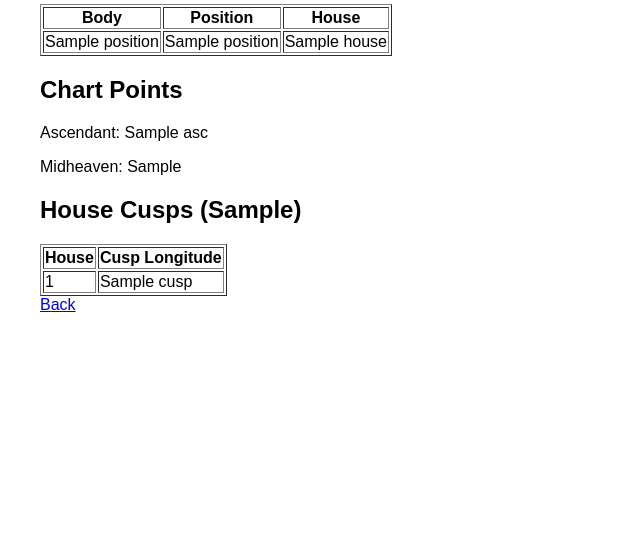
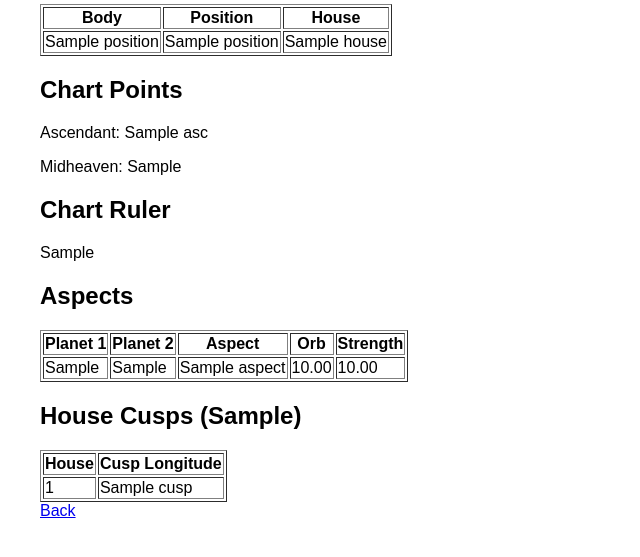
Before and after one commit to tsvb/moonandsun, a Flask app: template templates/chart.html in a window 1280 px wide. Shown: the part 196-753 px from the top of the page, without its empty margins (0-640 px from the left). Run offline with Flask 3, Linux system fonts and the light colour scheme; the template is opened without the code that fills it: most values are stand-ins (such as "Sample title", 1, 10 or a date in 2020).

Commit message:
Document new astrology features

```diff
--- a/app.py
+++ b/app.py
@@ -9,6 +9,31 @@ ZODIAC_SIGNS = [
     'Aries', 'Taurus', 'Gemini', 'Cancer', 'Leo', 'Virgo',
     'Libra', 'Scorpio', 'Sagittarius', 'Capricorn', 'Aquarius', 'Pisces'
 ]
+
+# Mapping of zodiac signs to their ruling planets for chart ruler detection
+SIGN_RULERS = {
+    'Aries': 'Mars',
+    'Taurus': 'Venus',
+    'Gemini': 'Mercury',
+    'Cancer': 'Moon',
+    'Leo': 'Sun',
+    'Virgo': 'Mercury',
+    'Libra': 'Venus',
+    'Scorpio': 'Pluto',
+    'Sagittarius': 'Jupiter',
+    'Capricorn': 'Saturn',
+    'Aquarius': 'Uranus',
+    'Pisces': 'Neptune',
+}
+
+# Aspect configuration: aspect angle and maximum orb
+ASPECTS_INFO = {
+    'Conjunction': {'angle': 0, 'orb': 8},
+    'Opposition': {'angle': 180, 'orb': 8},
+    'Square': {'angle': 90, 'orb': 6},
+    'Trine': {'angle': 120, 'orb': 6},
+    'Sextile': {'angle': 60, 'orb': 4},
+}
 
 
 def format_longitude(deg):
@@ -78,6 +103,43 @@ def compute_positions(jd):
         positions[name] = lon_lat_dist[0]
     return positions
 
+
+def angular_distance(lon1, lon2):
+    """Return smallest angular distance between two longitudes."""
+    diff = abs(lon1 - lon2) % 360
+    if diff > 180:
+        diff = 360 - diff
+    return diff
+
+
+def compute_aspects(positions):
+    """Return list of major aspects between bodies with orb and strength."""
+    aspects = []
+    names = list(positions.keys())
+    for i in range(len(names)):
+        for j in range(i + 1, len(names)):
+            p1 = names[i]
+            p2 = names[j]
+            diff = angular_distance(positions[p1], positions[p2])
+            for aspect, info in ASPECTS_INFO.items():
+                orb = abs(diff - info['angle'])
+                if orb <= info['orb']:
+                    strength = max(0.0, 1 - orb / info['orb'])
+                    aspects.append({
+                        'planet1': p1,
+                        'planet2': p2,
+                        'aspect': aspect,
+                        'orb': orb,
+                        'strength': strength,
+                    })
+    return aspects
+
+
+def chart_ruler(asc_longitude):
+    """Return the planetary ruler of the ascendant sign."""
+    sign = ZODIAC_SIGNS[int(asc_longitude // 30) % 12]
+    return SIGN_RULERS.get(sign)
+
 app = Flask(__name__)
 app.secret_key = 'development-secret-key'
 
@@ -137,6 +199,8 @@ def index():
             positions = compute_positions(jd)
             chart_points = compute_chart_points(jd, lat, lon, hsys)
             houses = compute_house_positions(positions, chart_points['cusps'])
+            aspects = compute_aspects(positions)
+            ruler = chart_ruler(chart_points['asc'])
             formatted_positions = {n: format_longitude(p) for n, p in positions.items()}
             formatted_asc = format_longitude(chart_points['asc'])
             formatted_mc = format_longitude(chart_points['mc'])
@@ -145,6 +209,8 @@ def index():
                 'chart.html',
                 positions=formatted_positions,
                 houses=houses,
+                aspects=aspects,
+                chart_ruler=ruler,
                 lat=lat,
                 lon=lon,
                 dt=dt,
--- a/templates/chart.html
+++ b/templates/chart.html
@@ -22,6 +22,22 @@
   <h2>Chart Points</h2>
   <p>Ascendant: {{ asc }}</p>
   <p>Midheaven: {{ mc }}</p>
+  <h2>Chart Ruler</h2>
+  <p>{{ chart_ruler }}</p>
+
+  <h2>Aspects</h2>
+  <table border="1">
+    <tr><th>Planet 1</th><th>Planet 2</th><th>Aspect</th><th>Orb</th><th>Strength</th></tr>
+    {% for asp in aspects %}
+    <tr>
+      <td>{{ asp.planet1 }}</td>
+      <td>{{ asp.planet2 }}</td>
+      <td>{{ asp.aspect }}</td>
+      <td>{{ '%.2f' % asp.orb }}</td>
+      <td>{{ '%.2f' % asp.strength }}</td>
+    </tr>
+    {% endfor %}
+  </table>
 
   <h2>House Cusps ({{ house_system }})</h2>
   <table border="1">
```
Also changed, not shown: tests/test_app.py (+14 -0 lines), README.md.
